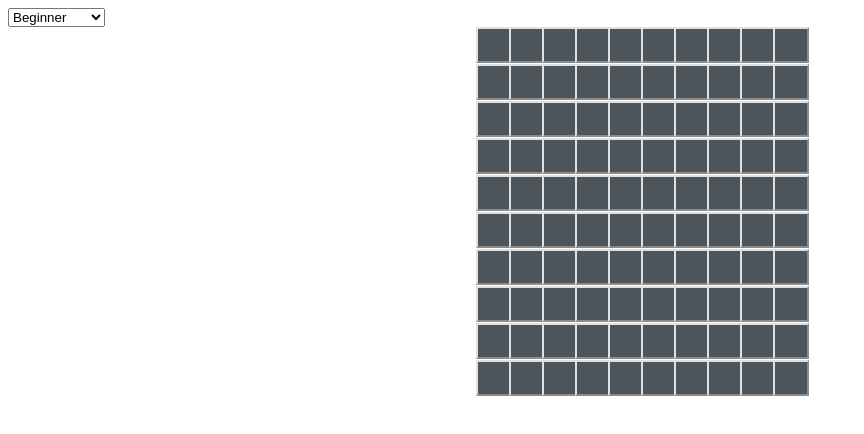
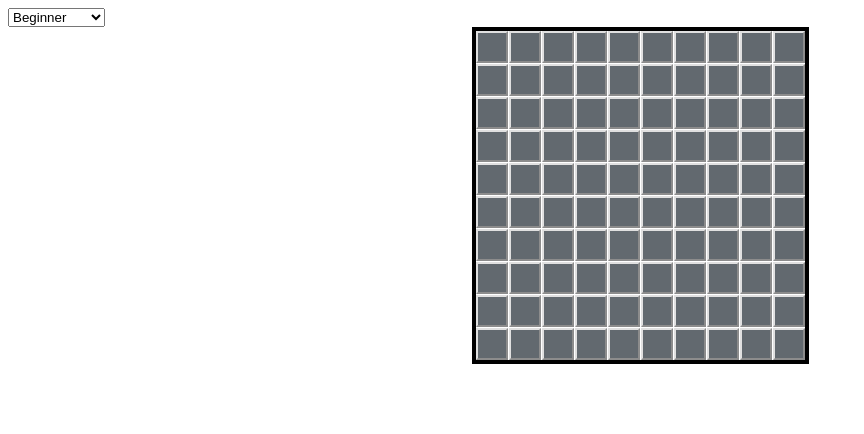
Before and after one commit to c-bullard/Minesweeper, a React (Vite) app: page / in a window 1280 px wide. Shown: the top 434 px of the page, without its empty margins (0-864 px from the left). Built offline with nearby package versions, Linux system fonts and the light colour scheme.

Commit message:
Adds components and images

```diff
--- a/src/App.css
+++ b/src/App.css
@@ -2,26 +2,42 @@
   display: grid;
   grid-template-columns: repeat(10, 32px);
   gap: 1px;
-  place-content: center;
+  width: fit-content;
+  margin: 0 auto;
+  border: 4px solid black;
 }
 
 .minesweeperGridMedium {
   display: grid;
   grid-template-columns: repeat(16, 32px);
   gap: 1px;
-  place-content: center;
+  width: fit-content;
+  margin: 0 auto;
+  border: 4px solid black;
 }
 
 .minesweeperGridHard {
   display: grid;
   grid-template-columns: repeat(30, 32px);
   gap: 1px;
-  place-content: center;
+  width: fit-content;
+  margin: 0 auto;
+  border: 4px solid black;
 }
 
 .minesweeperCell {
+  box-sizing: border-box;
   width: 32px;
   height: 32px;
-  background-color: #4c545c;
+  background-color: #62696f;
   border: 2px outset #e0e0e0;
+  display: flex;
+  justify-content: center;
+  align-items: center;
 }
+
+.flagImage {
+  width: 100%;
+  height: auto;
+  pointer-events: none;
+}
--- a/src/MinesweeperBoard.jsx
+++ b/src/MinesweeperBoard.jsx
@@ -1,43 +1,113 @@
 import "./App.css";
 import { useState } from "react";
+import MinesweeperCell from "./MinesweeperCell";
 
+// Grid size and amount of mines per difficulty
 const difficulty = {
-  easy: 100,
-  medium: 256,
-  hard: 480,
+  easy: { grid: 100, mines: 10 },
+  medium: { grid: 256, mines: 40 },
+  hard: { grid: 480, mines: 99 },
 };
 
+// Looks up the difficulty level that matches a given grid size
+function getDifficultyByGridSize(gridSize) {
+  if (gridSize === difficulty.easy.grid) {
+    return difficulty.easy;
+  }
+  if (gridSize === difficulty.medium.grid) {
+    return difficulty.medium;
+  }
+  if (gridSize === difficulty.hard.grid) {
+    return difficulty.hard;
+  }
+}
+
+// Creates starting cells and then places mines on random cell indices
+function createCells(difficultyLevel) {
+  const { grid, mines } = difficultyLevel;
+
+  const newCells = [];
+  for (let i = 0; i < grid; i++) {
+    newCells.push({
+      wasClicked: false,
+      isBomb: false,
+      adjacentBombCount: 0,
+      isFlagged: false,
+    });
+  }
+
+  const mineCount = Math.floor(Math.random() * mines) + 1;
+  let minesPlaced = 0;
+  while (minesPlaced < mineCount) {
+    const randomIndex = Math.floor(Math.random() * grid);
+    if (!newCells[randomIndex].isBomb) {
+      newCells[randomIndex].isBomb = true;
+      minesPlaced++;
+    }
+  }
+
+  return newCells;
+}
+
 export default function MinesweeperBoard() {
-  const [gridSize, setGridSize] = useState(difficulty.easy);
-  // const [cells, setCells] = useState(() =>
-  //   Array.from({ length: gridSize }, () => ({
-  //     wasClicked: false,
-  //     isBomb: false,
-  //     adjacentBombCount: 0,
-  //   })),
-  // );
+  const [gridSize, setGridSize] = useState(difficulty.easy.grid);
+  const [cells, setCells] = useState(createCells(difficulty.easy));
+
+  // Updates the grid size and recreates cells with new mines when difficulty changes
+  const difficultyChange = (e) => {
+    const newSize = Number(e.target.value);
+    const selectedDifficulty = getDifficultyByGridSize(newSize);
+    setGridSize(newSize);
+    setCells(createCells(selectedDifficulty));
+  };
+
+  // Updates the isFlagged key for cell[index] on right click
+  const handleRightClick = (e, index) => {
+    e.preventDefault();
+
+    const newCells = [];
+    for (let i = 0; i < cells.length; i++) {
+      const cell = cells[i];
+
+      if (i === index) {
+        const updatedCell = {
+          wasClicked: cell.wasClicked,
+          isBomb: cell.isBomb,
+          adjacentBombCount: cell.adjacentBombCount,
+          isFlagged: !cell.isFlagged,
+        };
+        newCells.push(updatedCell);
+      } else {
+        newCells.push(cell);
+      }
+    }
+
+    setCells(newCells);
+  };
+
+  const gridClassName =
+    gridSize === difficulty.easy.grid
+      ? "minesweeperGridEasy"
+      : gridSize === difficulty.medium.grid
+        ? "minesweeperGridMedium"
+        : "minesweeperGridHard";
 
   return (
     <div>
-      <select
-        onChange={(e) => setGridSize(Number(e.target.value))}
-        defaultValue={difficulty.easy}
-      >
-        <option value={difficulty.easy}>Beginner</option>
-        <option value={difficulty.medium}>Intermediate</option>
-        <option value={difficulty.hard}>Expert</option>
+      <select onChange={difficultyChange} defaultValue={difficulty.easy.grid}>
+        <option value={difficulty.easy.grid}>Beginner</option>
+        <option value={difficulty.medium.grid}>Intermediate</option>
+        <option value={difficulty.hard.grid}>Expert</option>
       </select>
-      <div
-        className={
-          gridSize == difficulty.easy
-            ? "minesweeperGridEasy"
-            : gridSize == difficulty.medium
-              ? "minesweeperGridMedium"
-              : "minesweeperGridHard"
-        }
-      >
-        {Array.from({ length: gridSize }, (number) => (
-          <div key={number} className="minesweeperCell" />
+
+      <div className={gridClassName}>
+        {cells.map((cell, index) => (
+          <MinesweeperCell
+            key={index}
+            cell={cell}
+            index={index}
+            onRightClick={handleRightClick}
+          />
         ))}
       </div>
     </div>
--- /dev/null
+++ b/src/MinesweeperCell.jsx
@@ -0,0 +1,12 @@
+export default function MinesweeperCell({ cell, index, onRightClick }) {
+  return (
+    <div
+      className="minesweeperCell"
+      onContextMenu={(e) => onRightClick(e, index)}
+    >
+      {cell.isFlagged ? (
+        <img src="./flag.svg" alt="flag" className="flagImage" />
+      ) : null}
+    </div>
+  );
+}
```
Also changed, not shown: public/flag.svg (added), public/mine.svg (added).
